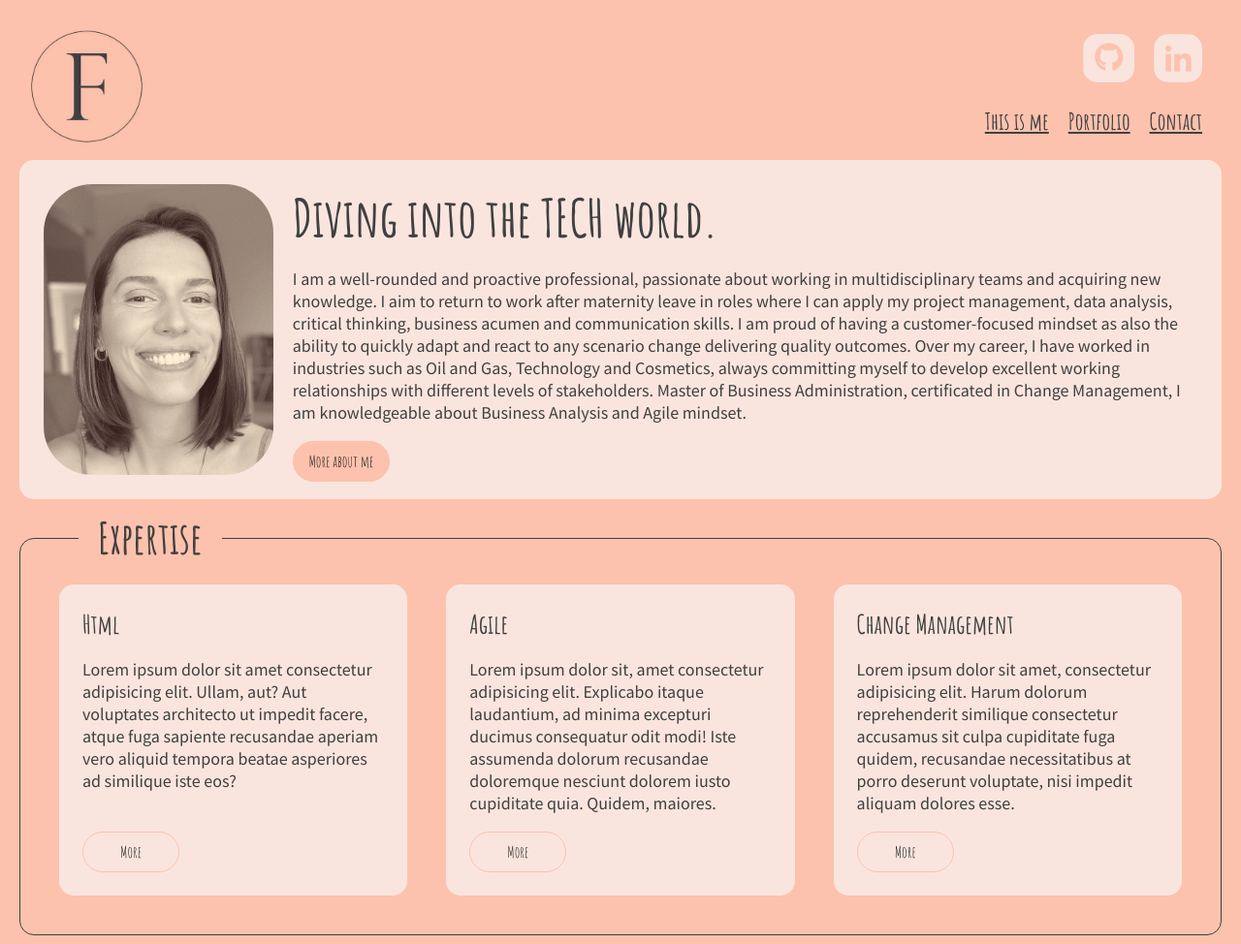
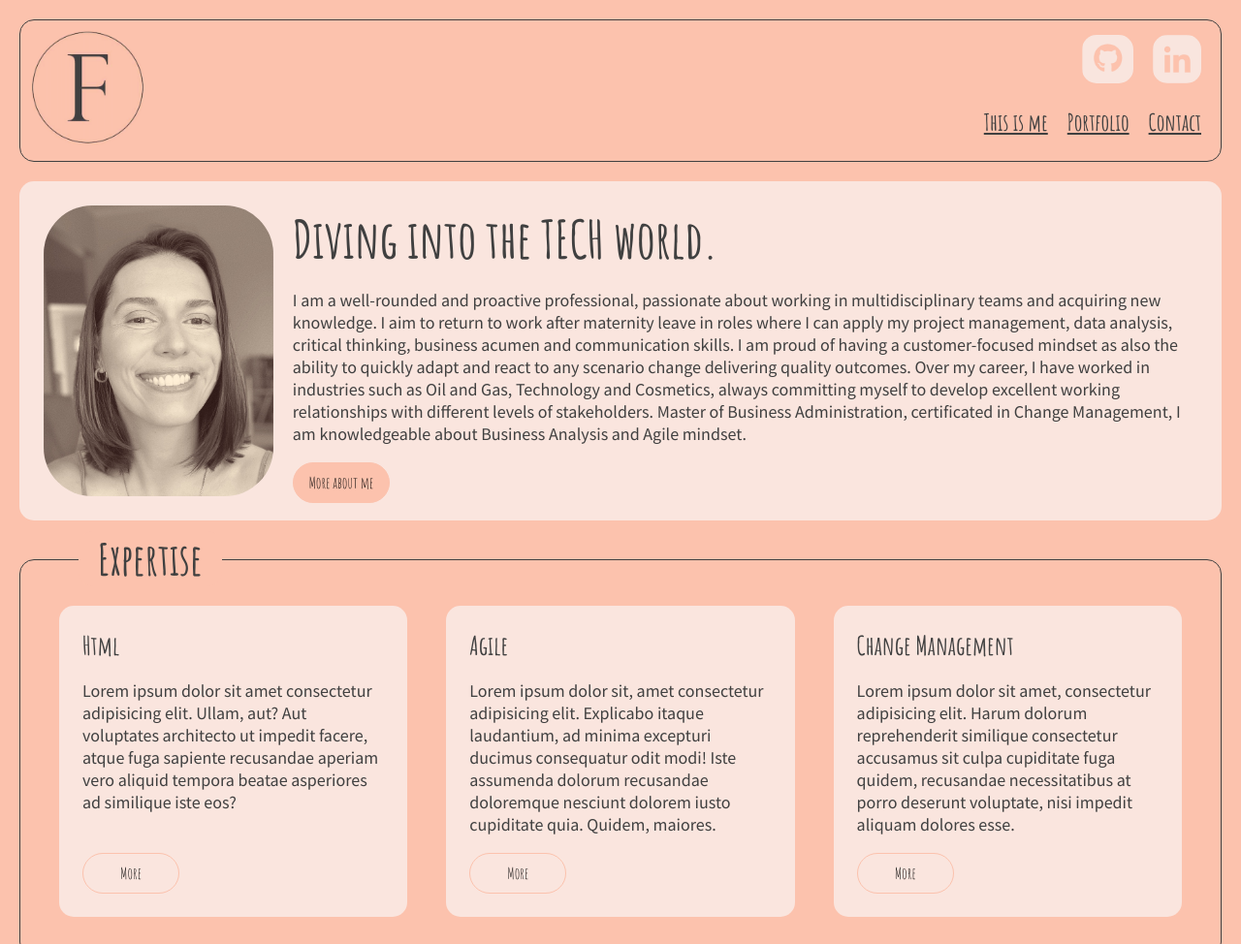
Before and after one commit to Nanda-25/Nanda-25.github.io, a plain HTML site: page index.html in a window 1280 px wide. Shown: the top 974 px of the page at 97% size. Drawn offline with Linux system fonts and the light colour scheme.

Commit message:
border on header

```diff
--- a/styles.css
+++ b/styles.css
@@ -42,6 +42,9 @@ header {
 	padding: 10px;
 	display:flex;
 	justify-content: space-between;
+	border: 1px solid #404040;
+	border-radius: 15px;
+	margin-bottom: 20px;
 }
 
 header img {
```
